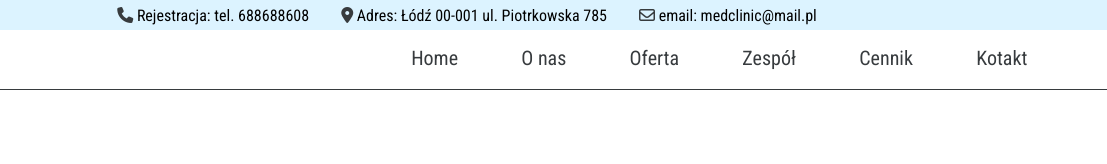
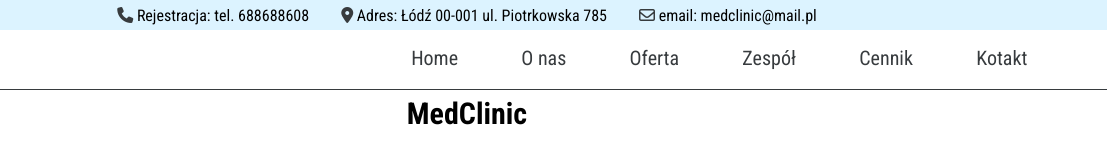
Before and after one commit to Scorpion19702022/clinic, a website: page index.html in a window 1280 px wide. Shown: the full height of the page, 173-1280 px from the left. Drawn offline with Linux system fonts and the light colour scheme; a web font is replaced by a local one.

Commit message:
first job for home

```diff
--- a/index.html
+++ b/index.html
@@ -50,7 +50,15 @@
     </nav>
 
     <main>
-
+        <section class="sectionhome" id="Home">
+            <div class="info">
+                <div class="info__heading">
+                    <h1 class="info__heading--text">MedClinic</h1>
+                    <div class="line"></div>
+                </div>
+            </div>
+            <div class="image"></div>
+        </section>
     </main>
 
 
--- a/sass/_components.scss
+++ b/sass/_components.scss
@@ -0,0 +1,7 @@
+section {
+	padding: 6em 2em 2em 2em;
+	height: 100vh;
+}
+h1 {
+	font-size: 3rem;
+}
--- a/sass/style.scss
+++ b/sass/style.scss
@@ -121,6 +121,26 @@ nav {
 	}
 }
 
+// ---HOME---
+
+.sectionhome {
+	display: flex;
+	flex-direction: column;
+	justify-content: center;
+	align-items: center;
+	height: 100%;
+	.info {
+		width: 100%;
+		height: 270px;
+		display: flex;
+		flex-direction: column;
+		align-items: center;
+		&__heading {
+			padding-bottom: 0.2em;
+		}
+	}
+}
+
 @import './small';
 @import './medium';
 @import './large';
```
Also changed, not shown: css/style.css, img/hero.jpg (added), 1 other file.
